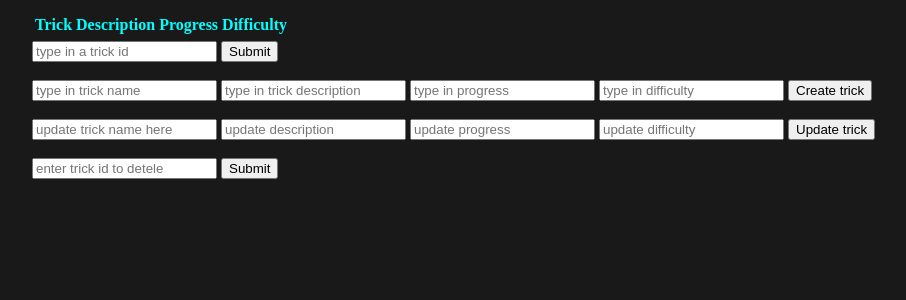
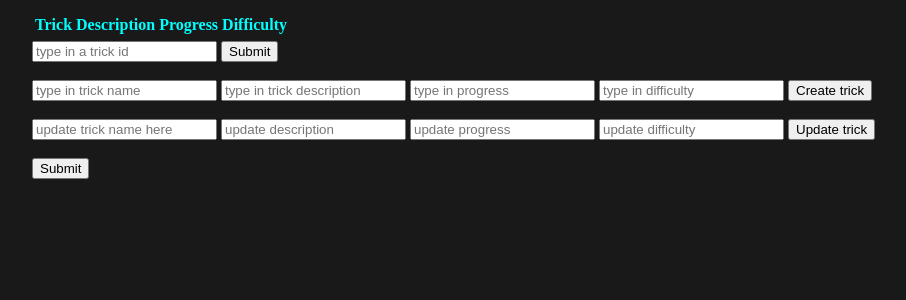
Before and after one commit to HughH1/MyProject, a web app: page / in a window 1280 px wide. Shown: the top 300 px of the page, without its empty margins (128-1034 px from the left). Run offline with its HTML, style and script files only (its server is not run), Linux system fonts and the light colour scheme; data that the repository does not hold is empty.

Commit message:
correction

```diff
--- a/src/main/webapp/index.html
+++ b/src/main/webapp/index.html
@@ -50,7 +50,7 @@
         <button type="submit" id="updateSubmit" onclick="updateTrick()" class="btn btn-primary mb-2">Update trick</button>
         <br>
         <br>
-        <input type="text" id="deleteSubmit" placeholder="enter trick id to detele">
+
         <button type="submit" onclick="deleteTrick()" class="btn btn-primary mb-2">Submit</button>
 
 
```
